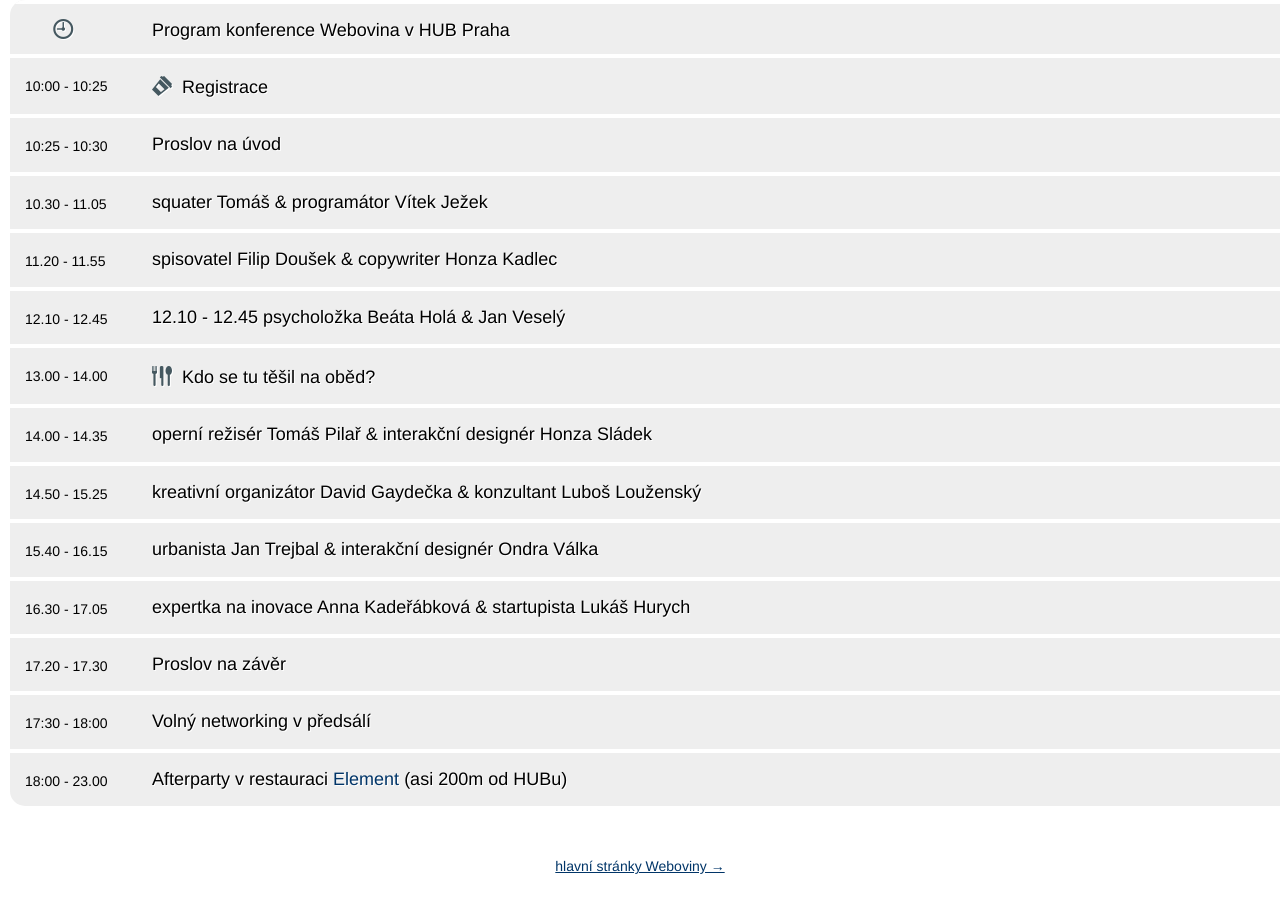
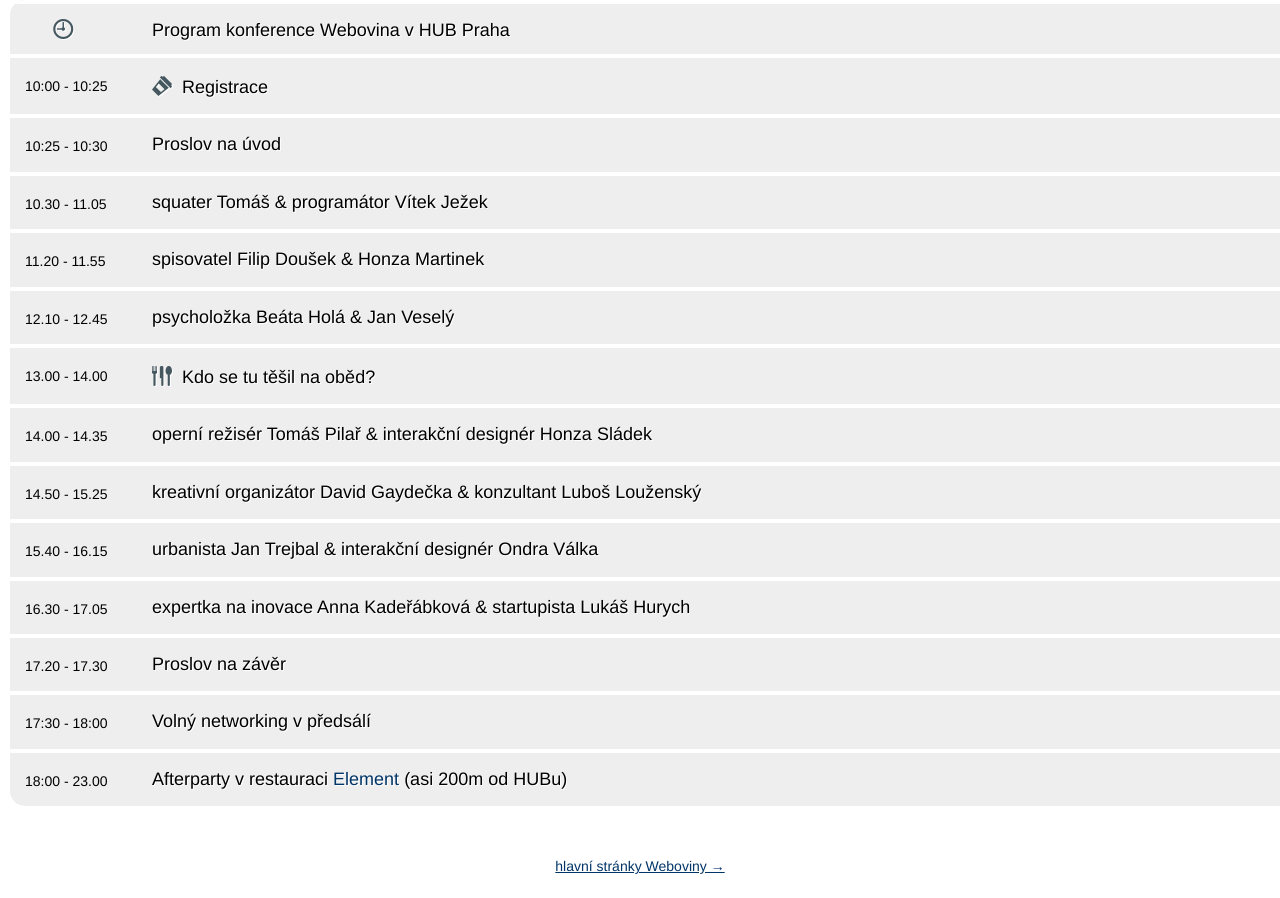
Before and after one commit to Clevis/program-webovina, a plain HTML site: page index.html in a window 1280 px wide. Drawn offline with Linux system fonts and the light colour scheme.

Commit message:
Typošky

```diff
--- a/index.html
+++ b/index.html
@@ -51,10 +51,10 @@ License: http://creativecommons.org/licenses/MIT/
 	<dd>squater Tomáš &amp; programátor Vítek Ježek</dd>
 
 	<dt><span class="time">11.20 - 11.55</span></dt>
-	<dd>spisovatel Filip Doušek &amp; copywriter Honza Kadlec</dd>
+	<dd>spisovatel Filip Doušek &amp; Honza Martinek</dd>
 
 	<dt><span class="time">12.10 - 12.45</span></dt>
-	<dd>12.10 - 12.45 psycholožka Beáta Holá &amp; Jan Veselý</dd>
+	<dd>psycholožka Beáta Holá &amp; Jan Veselý</dd>
 
 	<dt><span class="time">13.00 - 14.00</span></dt>
 	<dd><i class="ss-utensils"></i>Kdo se tu těšil na oběd?</dd>
```
